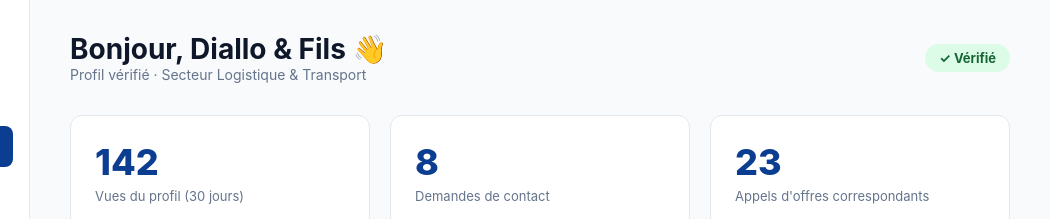
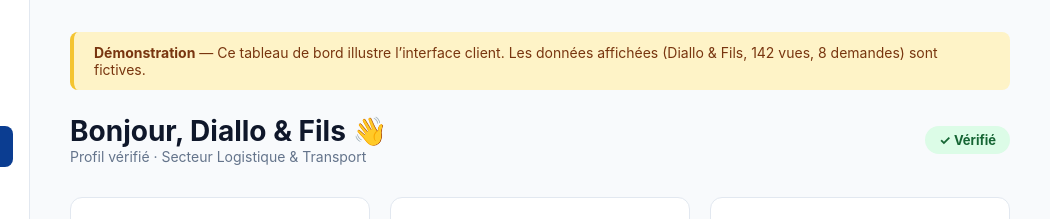
Before and after one commit to falloundiaye7028/petrolegaz-info, a plain HTML site: page dashboard.html in a window 1280 px wide. Shown: the top 219 px of the page, 230-1280 px from the left. Drawn offline with Linux system fonts and the light colour scheme.

Commit message:
fix: renforcer la transparence de dashboard.html

```diff
--- a/dashboard.html
+++ b/dashboard.html
@@ -53,6 +53,9 @@ body { font-family: -apple-system, BlinkMacSystemFont, 'Segoe UI', Inter, sans-s
 </aside>
 
 <main class="main">
+<div style="background:#FEF3C7;border-left:4px solid #F4C430;padding:12px 20px;border-radius:8px;margin-bottom:24px;font-size:14px;color:#78350F;">
+  <strong>Démonstration</strong> — Ce tableau de bord illustre l’interface client. Les données affichées (Diallo &amp; Fils, 142 vues, 8 demandes) sont fictives.
+</div>
 <div class="header">
 <div>
 <h1>Bonjour, Diallo & Fils 👋</h1>
```
